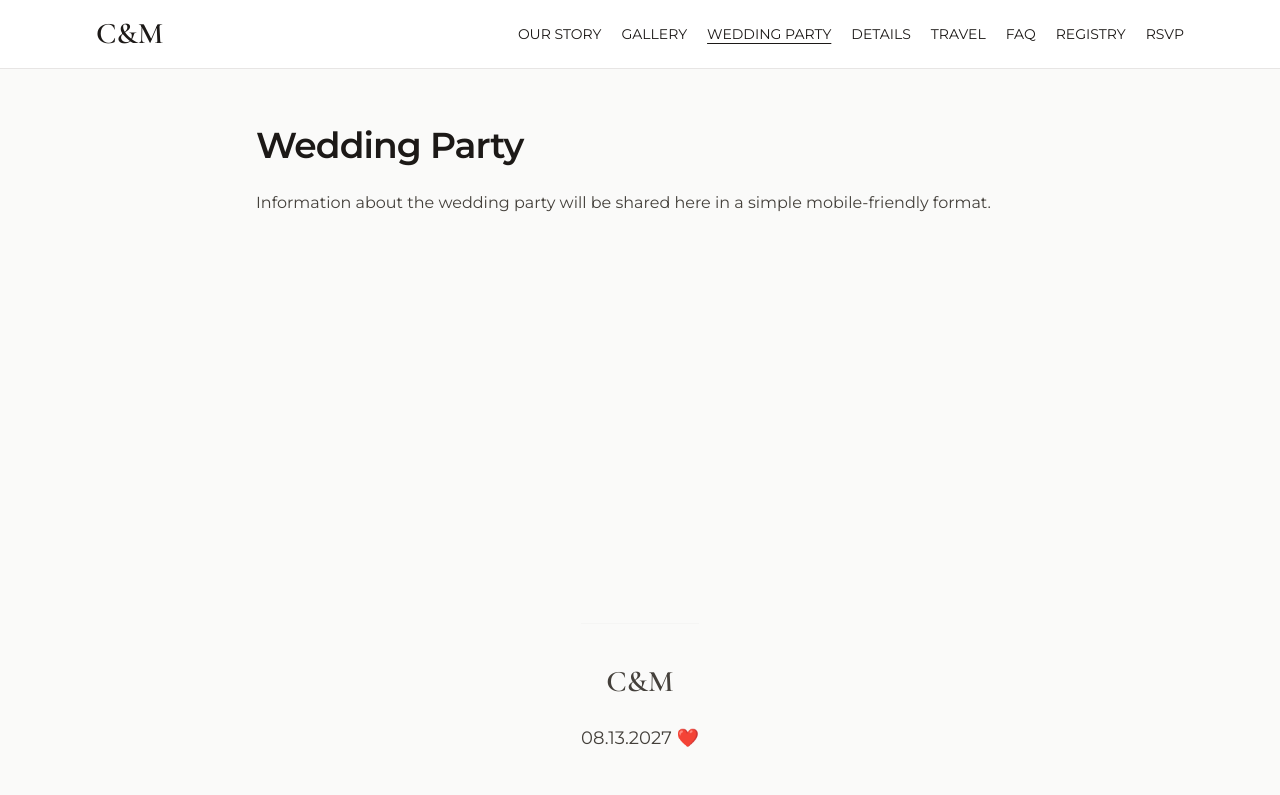
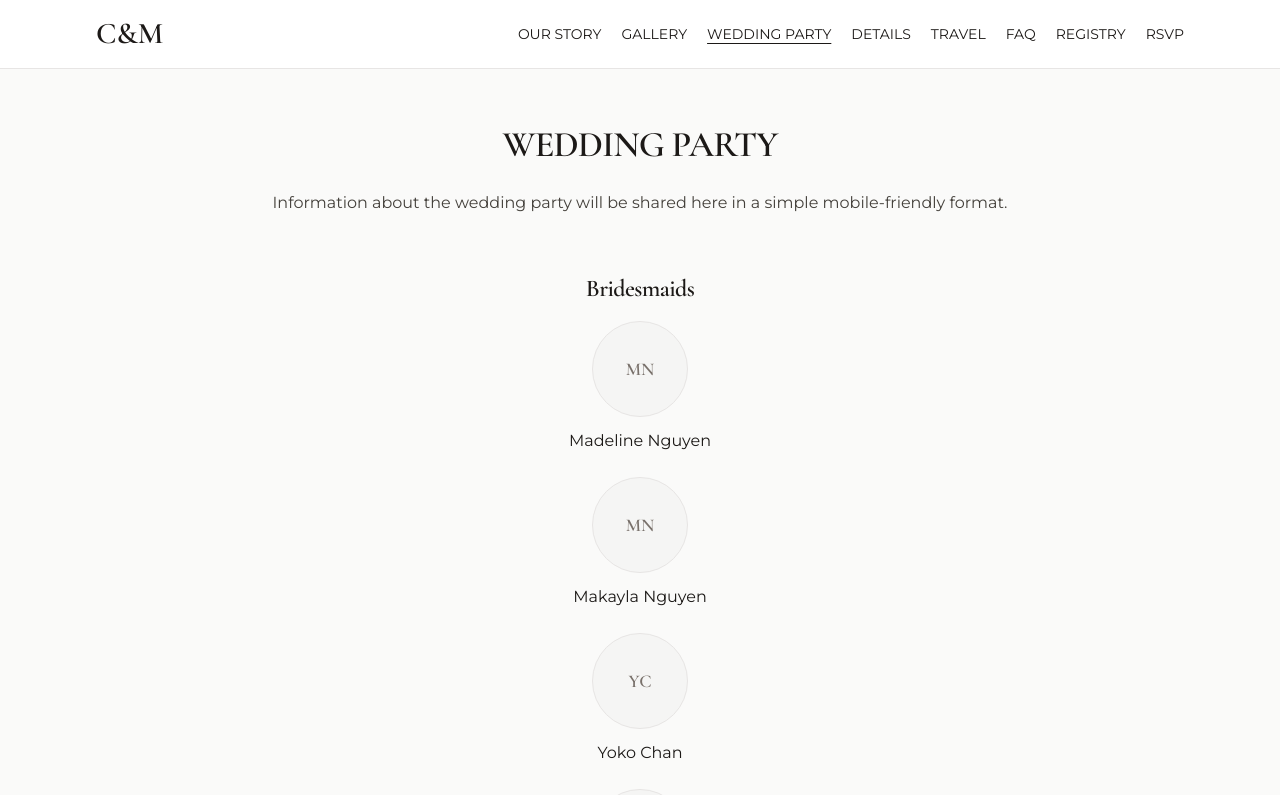
Before and after one commit to coosey/wedding, a Next.js app: page /wedding-party in a window 1280 px wide. Shown: the top 795 px of the page. Built offline with nearby package versions, Linux system fonts and the light colour scheme; a web font is replaced by a local one.

Commit message:
refactor: updated wedding-party page with data

```diff
--- a/app/(site)/wedding-party/page.tsx
+++ b/app/(site)/wedding-party/page.tsx
@@ -1,13 +1,48 @@
+import type { WeddingParty } from "../../../data/weddingParty";
+import { BRIDESMAIDS, GROOMSMEN } from "../../../data/weddingParty";
+import { Avatar } from "../../components";
+
+function PartySection({
+  title,
+  members,
+}: {
+  title: string;
+  members: WeddingParty[];
+}) {
+  return (
+    <div className="space-y-4">
+      <h2 className="flex flex-col items-center font-display text-xl font-semibold tracking-tight sm:text-2xl">
+        {title}
+      </h2>
+      <div className="flex flex-col items-center gap-6">
+        {members.map((member) => (
+          <div
+            key={member.name}
+            className="flex flex-col items-center gap-3 text-center"
+          >
+            <Avatar name={member.name} src={member.src} size="md" />
+            <span className="text-base text-stone-900">{member.name}</span>
+          </div>
+        ))}
+      </div>
+    </div>
+  );
+}
+
 export default function WeddingPartyPage() {
   return (
-    <section className="mx-auto max-w-3xl space-y-6">
-      <h1 className="text-3xl font-semibold tracking-tight sm:text-4xl">
-        Wedding Party
+    <section className="flex flex-col items-center mx-auto max-w-3xl space-y-6">
+      <h1 className="font-display text-3xl font-semibold tracking-tight sm:text-4xl">
+        WEDDING PARTY
       </h1>
       <p className="text-sm leading-7 text-stone-700 sm:text-base">
         Information about the wedding party will be shared here in a simple
         mobile-friendly format.
       </p>
+      <div className="space-y-10 pt-8">
+        <PartySection title="Bridesmaids" members={BRIDESMAIDS} />
+        <PartySection title="Groomsmen" members={GROOMSMEN} />
+      </div>
     </section>
   );
 }
```
